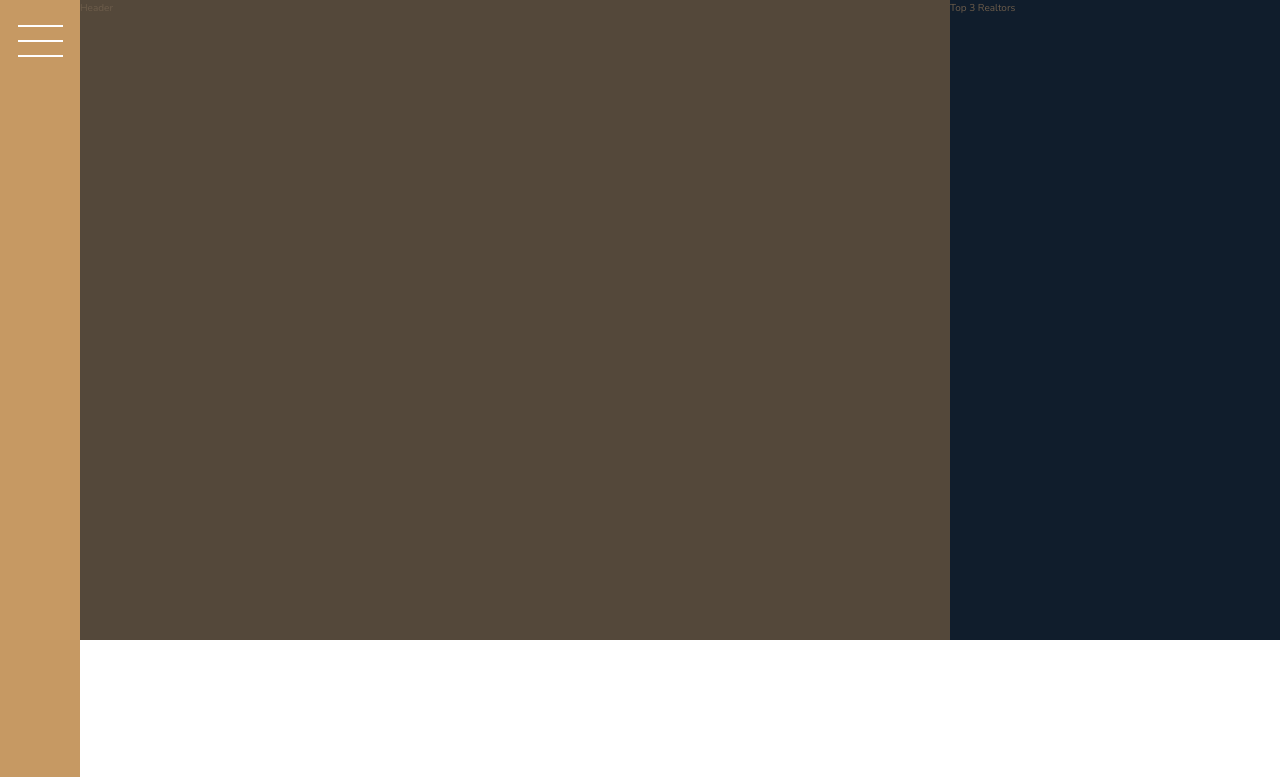
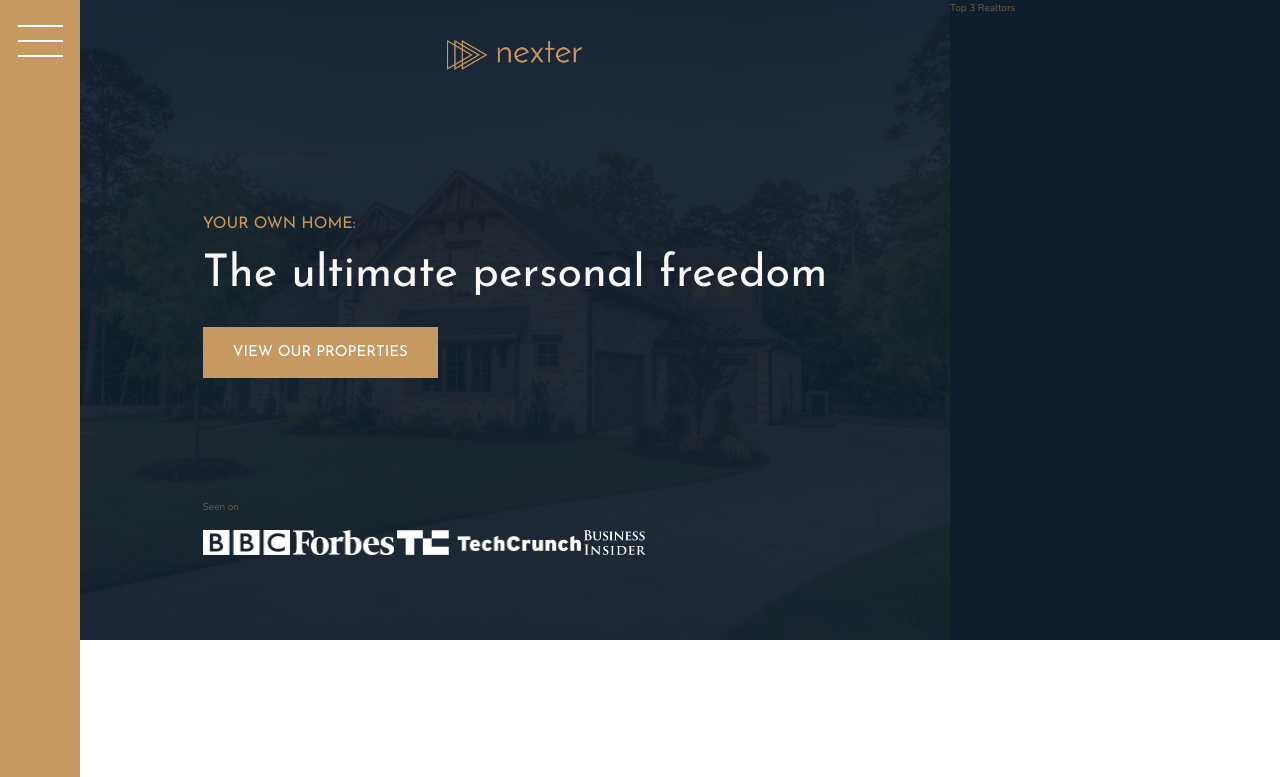
Before and after one commit to jeffreyquan/nexter, a website: page index.html in a window 1280 px wide. Shown: the top 777 px of the page. Drawn offline with nearby package versions, Linux system fonts and the light colour scheme.

Commit message:
🎨 completed part 1 of header section

```diff
--- a/index.html
+++ b/index.html
@@ -20,7 +20,19 @@
     </div>
 
     <header class="header">
-      Header
+      <img src="img/logo.png" alt="Nexter logo" class="header__logo" />
+      <h3 class="heading-3">Your own home:</h3>
+      <h1 class="heading-1">The ultimate personal freedom</h1>
+      <button class="btn header__btn">View our properties</button>
+      <div class="header__seenon-text">
+        Seen on
+      </div>
+      <div class="header__seenon-logos">
+        <img src="img/logo-bbc.png" alt="Seen on logo 1" />
+        <img src="img/logo-forbes.png" alt="Seen on logo 2" />
+        <img src="img/logo-techcrunch.png" alt="Seen on logo 3" />
+        <img src="img/logo-bi.png" alt="Seen on logo 4" />
+      </div>
     </header>
 
     <div class="realtors">
--- a/sass/_header.scss
+++ b/sass/_header.scss
@@ -1,4 +1,38 @@
 .header {
   background-color: $color-grey-dark-1;
   grid-column: full-start / col-end 6;
+  background-image: linear-gradient(
+      rgba($color-secondary, 0.93),
+      rgba($color-secondary, 0.93)
+    ),
+    url(../img/hero.jpeg);
+  background-size: cover;
+  background-position: center;
+  padding: 8rem;
+  padding-top: 4rem;
+
+  display: grid;
+  grid-template-rows: 1fr min-content 6rem 1fr;
+  grid-template-columns: max-content;
+  grid-row-gap: 1.5rem;
+  justify-content: center;
+
+  &__logo {
+    height: 3rem;
+    justify-self: center;
+  }
+
+  &__btn {
+    align-self: start;
+    justify-self: start;
+  }
+
+  &__seenon-text {
+  }
+
+  &__seenon-logos {
+    img {
+      height: 2.5rem;
+    }
+  }
 }
--- a/sass/_typography.scss
+++ b/sass/_typography.scss
@@ -5,6 +5,9 @@
 
 .heading-1 {
   @extend %heading;
+  font-size: 4.5rem;
+  color: $color-grey-light-1;
+  line-height: 1;
 }
 
 .heading-2 {
```
Also changed, not shown: css/main.css.
